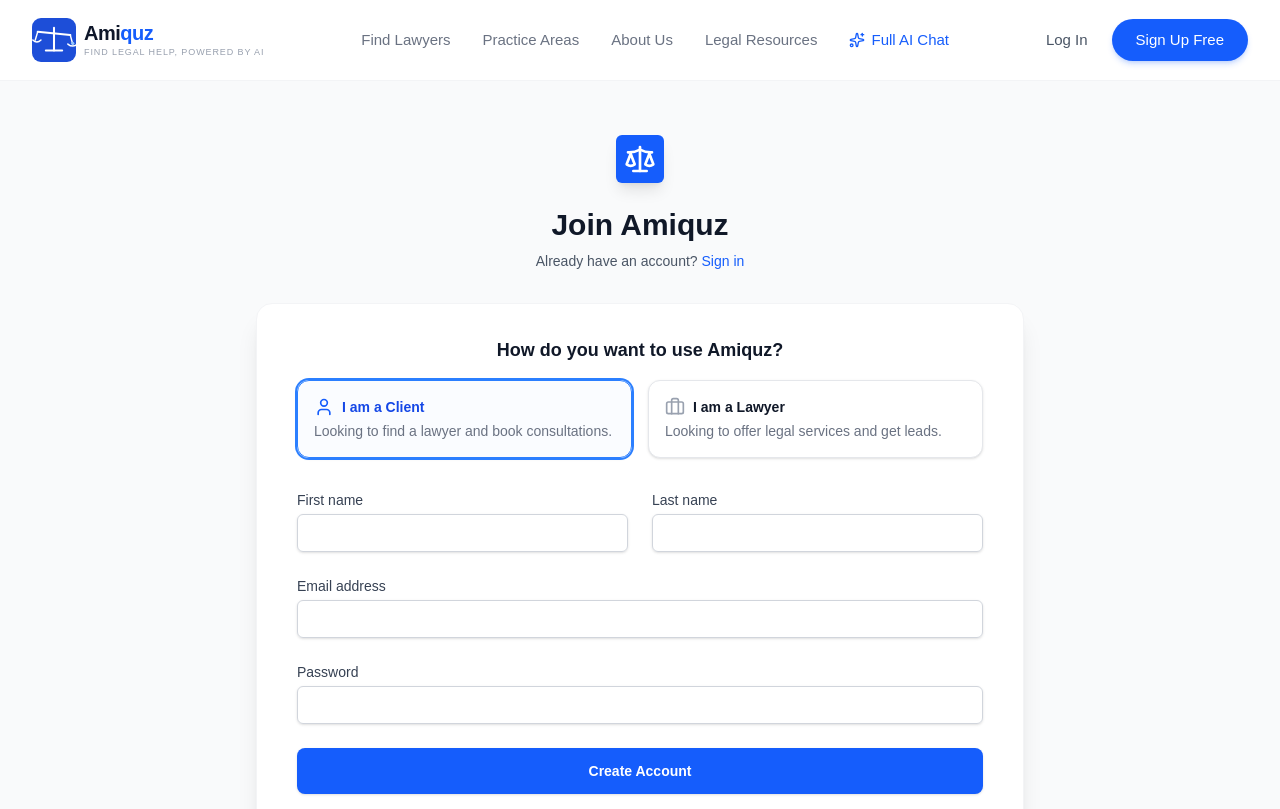
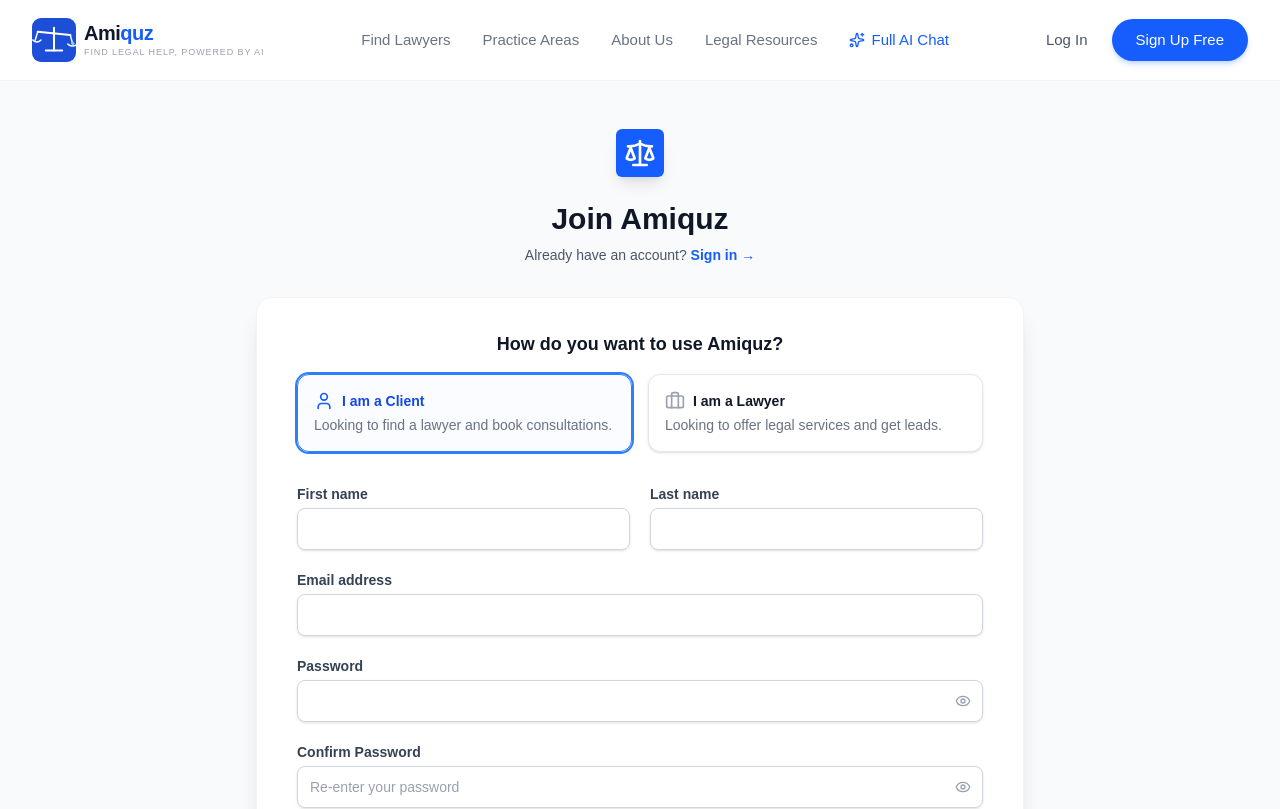
Before and after one commit to Gaurav817817/legaltech-startup, a Next.js app: page /signup in a window 1280 px wide. Shown: the top 809 px of the page. Built offline with nearby package versions, Linux system fonts and the light colour scheme.

Commit message:
Enhance signup page with password strength checker
Added password strength validation and improved UI for account type selection.

```diff
--- a/src/app/signup/page.tsx
+++ b/src/app/signup/page.tsx
@@ -1,12 +1,53 @@
 'use client';
 import Link from "next/link";
-import { Scale, User, Briefcase } from "lucide-react";
+import { Scale, User, Briefcase, Eye, EyeOff, CheckCircle, XCircle } from "lucide-react";
 import { signup } from "./actions";
 import { useState, use } from "react";
+
+function PasswordStrength({ password }: { password: string }) {
+  const checks = [
+    { label: 'At least 8 characters', ok: password.length >= 8 },
+    { label: 'One uppercase letter', ok: /[A-Z]/.test(password) },
+    { label: 'One number', ok: /[0-9]/.test(password) },
+  ]
+  if (!password) return null
+  return (
+    <div className="mt-2 space-y-1">
+      {checks.map(c => (
+        <div key={c.label} className="flex items-center gap-1.5 text-xs">
+          {c.ok
+            ? <CheckCircle className="w-3.5 h-3.5 text-green-500" />
+            : <XCircle className="w-3.5 h-3.5 text-red-400" />}
+          <span className={c.ok ? 'text-green-600' : 'text-gray-400'}>{c.label}</span>
+        </div>
+      ))}
+    </div>
+  )
+}
 
 export default function SignupPage({ searchParams }: { searchParams: Promise<{ error?: string }> }) {
   const params = use(searchParams);
   const [accountType, setAccountType] = useState('client');
+  const [password, setPassword] = useState('');
+  const [confirmPassword, setConfirmPassword] = useState('');
+  const [showPassword, setShowPassword] = useState(false);
+  const [showConfirm, setShowConfirm] = useState(false);
+  const [clientError, setClientError] = useState('');
+
+  const handleSubmit = (e: React.FormEvent) => {
+    if (password !== confirmPassword) {
+      e.preventDefault()
+      setClientError('Passwords do not match.')
+      return
+    }
+    const checks = [password.length >= 8, /[A-Z]/.test(password), /[0-9]/.test(password)]
+    if (!checks.every(Boolean)) {
+      e.preventDefault()
+      setClientError('Please make sure your password meets all requirements.')
+      return
+    }
+    setClientError('')
+  }
 
   return (
     <div className="min-h-screen bg-gray-50 flex flex-col justify-center py-12 sm:px-6 lg:px-8">
@@ -16,101 +57,105 @@
             <Scale className="w-8 h-8 text-white" />
           </div>
         </div>
-        <h2 className="mt-6 text-3xl font-extrabold text-gray-900">
-          Join Amiquz
-        </h2>
+        <h2 className="mt-6 text-3xl font-extrabold text-gray-900">Join Amiquz</h2>
         <p className="mt-2 text-sm text-gray-600">
           Already have an account?{" "}
-          <Link href="/login" className="font-medium text-blue-600 hover:text-blue-500">
-            Sign in
-          </Link>
+          <Link href="/login" className="font-semibold text-blue-600 hover:text-blue-500">Sign in →</Link>
         </p>
       </div>
 
       <div className="mt-8 sm:mx-auto sm:w-full sm:max-w-3xl">
         <div className="bg-white py-8 px-4 shadow-xl sm:rounded-2xl sm:px-10 border border-gray-100">
-          {params?.error && (
+
+          {(params?.error || clientError) && (
             <div className="mb-4 bg-red-50 border border-red-200 text-red-600 px-4 py-3 rounded-xl text-sm">
-              {params.error}
+              {clientError || params?.error}
             </div>
           )}
 
-          {/* Role selector — outside form visually but value passed via hidden input */}
+          {/* Role selector */}
           <div className="mb-8">
             <h3 className="text-lg font-bold text-gray-900 mb-4 text-center">How do you want to use Amiquz?</h3>
             <div className="grid grid-cols-1 md:grid-cols-2 gap-4">
-              <button
-                type="button"
-                className={`relative flex cursor-pointer rounded-xl border p-4 shadow-sm focus:outline-none transition-all text-left ${accountType === 'client' ? 'border-blue-500 ring-2 ring-blue-500 bg-blue-50/30' : 'bg-white border-gray-200 hover:border-blue-300'}`}
-                onClick={() => setAccountType('client')}
-              >
-                <span className="flex flex-col">
-                  <span className={`flex items-center gap-2 text-sm font-bold ${accountType === 'client' ? 'text-blue-700' : 'text-gray-900'}`}>
-                    <User className={`w-5 h-5 ${accountType === 'client' ? 'text-blue-600' : 'text-gray-400'}`} />
-                    I am a Client
+              {[
+                { type: 'client', icon: User, title: 'I am a Client', desc: 'Looking to find a lawyer and book consultations.' },
+                { type: 'lawyer', icon: Briefcase, title: 'I am a Lawyer', desc: 'Looking to offer legal services and get leads.' },
+              ].map(({ type, icon: Icon, title, desc }) => (
+                <button key={type} type="button"
+                  onClick={() => setAccountType(type)}
+                  className={`flex cursor-pointer rounded-xl border p-4 shadow-sm text-left transition-all ${accountType === type ? 'border-blue-500 ring-2 ring-blue-500 bg-blue-50/30' : 'bg-white border-gray-200 hover:border-blue-300'}`}>
+                  <span className="flex flex-col">
+                    <span className={`flex items-center gap-2 text-sm font-bold ${accountType === type ? 'text-blue-700' : 'text-gray-900'}`}>
+                      <Icon className={`w-5 h-5 ${accountType === type ? 'text-blue-600' : 'text-gray-400'}`} />
+                      {title}
+                    </span>
+                    <span className="mt-1 text-sm text-gray-500">{desc}</span>
                   </span>
-                  <span className="mt-1 text-sm text-gray-500">
-                    Looking to find a lawyer and book consultations.
-                  </span>
-                </span>
-              </button>
-
-              <button
-                type="button"
-                className={`relative flex cursor-pointer rounded-xl border p-4 shadow-sm focus:outline-none transition-all text-left ${accountType === 'lawyer' ? 'border-blue-500 ring-2 ring-blue-500 bg-blue-50/30' : 'bg-white border-gray-200 hover:border-blue-300'}`}
-                onClick={() => setAccountType('lawyer')}
-              >
-                <span className="flex flex-col">
-                  <span className={`flex items-center gap-2 text-sm font-bold ${accountType === 'lawyer' ? 'text-blue-700' : 'text-gray-900'}`}>
-                    <Briefcase className={`w-5 h-5 ${accountType === 'lawyer' ? 'text-blue-600' : 'text-gray-400'}`} />
-                    I am a Lawyer
-                  </span>
-                  <span className="mt-1 text-sm text-gray-500">
-                    Looking to offer legal services and get leads.
-                  </span>
-                </span>
-              </button>
+                </button>
+              ))}
             </div>
           </div>
 
-          <form className="space-y-6" action={signup}>
-            {/* This hidden input is the fix — it carries the selected role into the form */}
+          <form className="space-y-5" action={signup} onSubmit={handleSubmit}>
             <input type="hidden" name="account-type" value={accountType} />
 
-            <div className="grid grid-cols-1 md:grid-cols-2 gap-6">
+            <div className="grid grid-cols-1 md:grid-cols-2 gap-5">
               <div>
-                <label htmlFor="first-name" className="block text-sm font-medium text-gray-700">First name</label>
-                <div className="mt-1">
-                  <input id="first-name" name="first-name" type="text" required className="appearance-none block w-full px-3 py-2 border border-gray-300 rounded-md shadow-sm placeholder-gray-400 focus:outline-none focus:ring-blue-500 focus:border-blue-500 sm:text-sm text-gray-900" />
-                </div>
+                <label htmlFor="first-name" className="block text-sm font-semibold text-gray-700 mb-1">First name</label>
+                <input id="first-name" name="first-name" type="text" required
+                  className="appearance-none block w-full px-3 py-2.5 border border-gray-300 rounded-lg shadow-sm placeholder-gray-400 focus:outline-none focus:ring-2 focus:ring-blue-500 sm:text-sm text-gray-900" />
               </div>
               <div>
-                <label htmlFor="last-name" className="block text-sm font-medium text-gray-700">Last name</label>
-                <div className="mt-1">
-                  <input id="last-name" name="last-name" type="text" required className="appearance-none block w-full px-3 py-2 border border-gray-300 rounded-md shadow-sm placeholder-gray-400 focus:outline-none focus:ring-blue-500 focus:border-blue-500 sm:text-sm text-gray-900" />
-                </div>
+                <label htmlFor="last-name" className="block text-sm font-semibold text-gray-700 mb-1">Last name</label>
+                <input id="last-name" name="last-name" type="text" required
+                  className="appearance-none block w-full px-3 py-2.5 border border-gray-300 rounded-lg shadow-sm placeholder-gray-400 focus:outline-none focus:ring-2 focus:ring-blue-500 sm:text-sm text-gray-900" />
               </div>
             </div>
 
             <div>
-              <label htmlFor="email" className="block text-sm font-medium text-gray-700">Email address</label>
-              <div className="mt-1">
-                <input id="email" name="email" type="email" required className="appearance-none block w-full px-3 py-2 border border-gray-300 rounded-md shadow-sm placeholder-gray-400 focus:outline-none focus:ring-blue-500 focus:border-blue-500 sm:text-sm text-gray-900" />
-              </div>
+              <label htmlFor="email" className="block text-sm font-semibold text-gray-700 mb-1">Email address</label>
+              <input id="email" name="email" type="email" required
+                className="appearance-none block w-full px-3 py-2.5 border border-gray-300 rounded-lg shadow-sm placeholder-gray-400 focus:outline-none focus:ring-2 focus:ring-blue-500 sm:text-sm text-gray-900" />
             </div>
 
             <div>
-              <label htmlFor="password" className="block text-sm font-medium text-gray-700">Password</label>
-              <div className="mt-1">
-                <input id="password" name="password" type="password" required className="appearance-none block w-full px-3 py-2 border border-gray-300 rounded-md shadow-sm placeholder-gray-400 focus:outline-none focus:ring-blue-500 focus:border-blue-500 sm:text-sm text-gray-900" />
+              <label htmlFor="password" className="block text-sm font-semibold text-gray-700 mb-1">Password</label>
+              <div className="relative">
+                <input id="password" name="password" type={showPassword ? 'text' : 'password'} required
+                  value={password} onChange={e => setPassword(e.target.value)}
+                  className="appearance-none block w-full px-3 py-2.5 border border-gray-300 rounded-lg shadow-sm placeholder-gray-400 focus:outline-none focus:ring-2 focus:ring-blue-500 sm:text-sm text-gray-900 pr-10" />
+                <button type="button" onClick={() => setShowPassword(!showPassword)}
+                  className="absolute right-3 top-1/2 -translate-y-1/2 text-gray-400 hover:text-gray-600">
+                  {showPassword ? <EyeOff className="w-4 h-4" /> : <Eye className="w-4 h-4" />}
+                </button>
               </div>
+              <PasswordStrength password={password} />
             </div>
 
             <div>
-              <button type="submit" className="w-full flex justify-center py-3 px-4 border border-transparent rounded-lg shadow-sm text-sm font-bold text-white bg-blue-600 hover:bg-blue-700 focus:outline-none focus:ring-2 focus:ring-offset-2 focus:ring-blue-500">
-                Create Account
-              </button>
+              <label htmlFor="confirm-password" className="block text-sm font-semibold text-gray-700 mb-1">Confirm Password</label>
+              <div className="relative">
+                <input id="confirm-password" type={showConfirm ? 'text' : 'password'} required
+                  value={confirmPassword} onChange={e => setConfirmPassword(e.target.value)}
+                  placeholder="Re-enter your password"
+                  className={`appearance-none block w-full px-3 py-2.5 border rounded-lg shadow-sm placeholder-gray-400 focus:outline-none focus:ring-2 focus:ring-blue-500 sm:text-sm text-gray-900 pr-10 ${confirmPassword && confirmPassword !== password ? 'border-red-400' : 'border-gray-300'}`} />
+                <button type="button" onClick={() => setShowConfirm(!showConfirm)}
+                  className="absolute right-3 top-1/2 -translate-y-1/2 text-gray-400 hover:text-gray-600">
+                  {showConfirm ? <EyeOff className="w-4 h-4" /> : <Eye className="w-4 h-4" />}
+                </button>
+              </div>
+              {confirmPassword && confirmPassword !== password && (
+                <p className="text-xs text-red-500 mt-1">Passwords do not match</p>
+              )}
+              {confirmPassword && confirmPassword === password && (
+                <p className="text-xs text-green-500 mt-1 flex items-center gap-1"><CheckCircle className="w-3 h-3" /> Passwords match</p>
+              )}
             </div>
+
+            <button type="submit"
+              className="w-full flex justify-center py-3 px-4 border border-transparent rounded-xl shadow-sm text-sm font-bold text-white bg-blue-600 hover:bg-blue-700 transition-colors">
+              Create Account
+            </button>
           </form>
         </div>
       </div>
```
